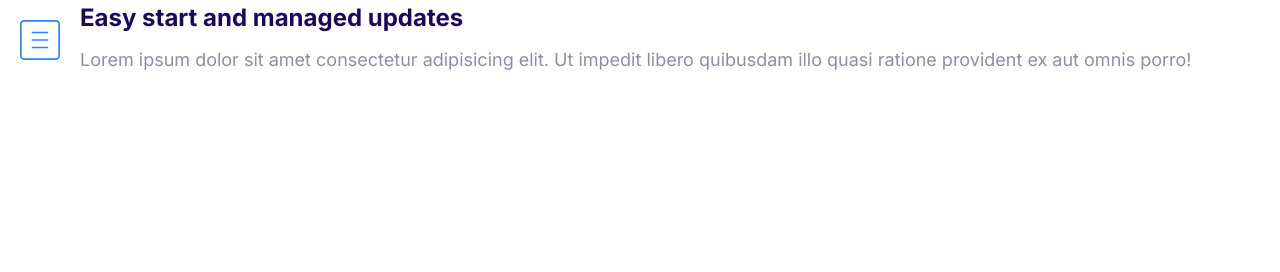
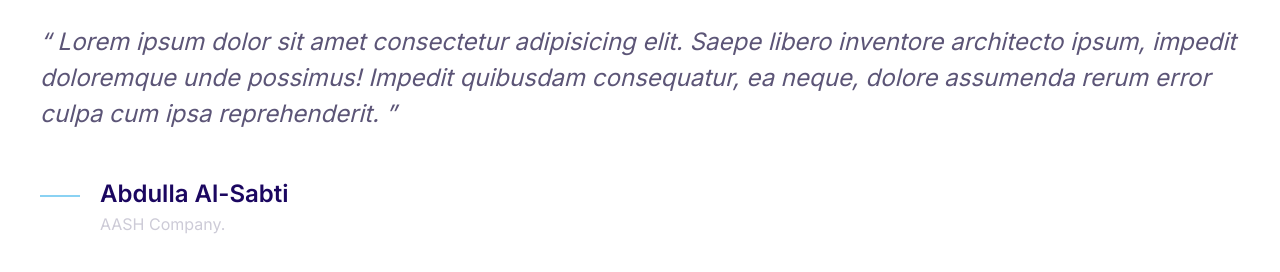
Before and after one commit to abdullaalsabti/Project-1-AASH, a plain HTML site: page index.html in a window 1280 px wide. Drawn offline with Linux system fonts and the light colour scheme.

Commit message:
quotes component and author

```diff
--- a/CSS/styles.css
+++ b/CSS/styles.css
@@ -7,6 +7,7 @@
     --accent-color: #ff3400;
     --heading-color: #1b0760;
     --body-color: #918ca4;
+    --body-darker-color: #5c5577;
 }
 html{
     font-size: 62.5%; /*10 pixels*/
@@ -350,3 +351,44 @@ a{
 .media__title{
     margin-top: 0;
 }
+
+
+
+
+/*quotes*/
+.quote{
+    font-size: 3rem;
+    color: var(--body-darker-color);
+    font-style: italic;
+}
+.quote::before{
+    content: open-quote;
+}
+.quote::after{
+    content: close-quote;
+}
+.credentials .media{
+margin-left: 2rem;
+}
+.credentials .media__title{
+    margin-bottom: 0rem;
+    margin-top: 2rem;
+    font-size: 3rem;
+    font-weight: 550;
+}
+.credentials .media__body{
+    margin-top: 0rem;
+    font-size: 2rem;
+    color: #cdcbd7;
+}
+@media screen and (min-width: 1024px){
+    .quote{
+        font-size: 2.4rem;
+    }
+    .credentials .media__title{
+        font-size: 2.4rem;
+    }
+    .credentials .media__body{
+        font-size: 1.6rem;
+    }
+}
--- a/index.html
+++ b/index.html
@@ -16,18 +16,25 @@
     <title>Sabtify</title>
   </head>
   <body>
+    <blockquote class="quote">
+      Lorem ipsum dolor sit amet consectetur adipisicing elit. Saepe libero
+      inventore architecto ipsum, impedit doloremque unde possimus! Impedit
+      quibusdam consequatur, ea neque, dolore assumenda rerum error culpa cum
+      ipsa reprehenderit.
+    </blockquote>
+    <div class="credentials">
         <div class="media">
             <div class="media__icon">
               <svg class="icon icon--primary">
-          <use xlink:href="images/sprite.svg#menu"></use>
+                <use xlink:href="images/sprite.svg#line"></use>
               </svg>
             </div>
             <div class="media__content">
-        <h3 class="media__title">Easy start and managed updates</h3>
+              <h3 class="media__title">Abdulla Al-Sabti</h3>
               <p class="media__body">
-          Lorem ipsum dolor sit amet consectetur adipisicing elit. Ut impedit
-          libero quibusdam illo quasi ratione provident ex aut omnis porro!
+                AASH Company.
               </p>
+            </div>
           </div>
     </div>
   </body>
```
Also changed, not shown: Components/quotes.html (added, +21 -0 lines). Lines whose indentation alone changed are shown as unchanged.
